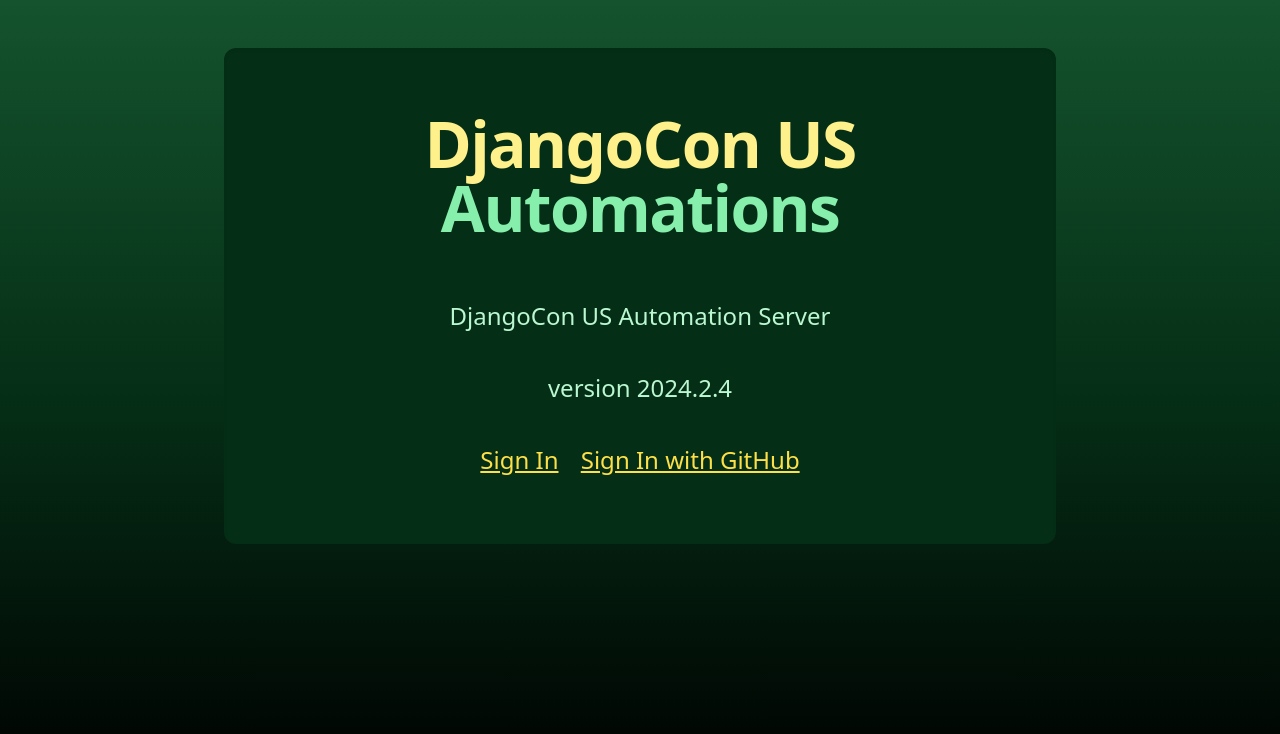
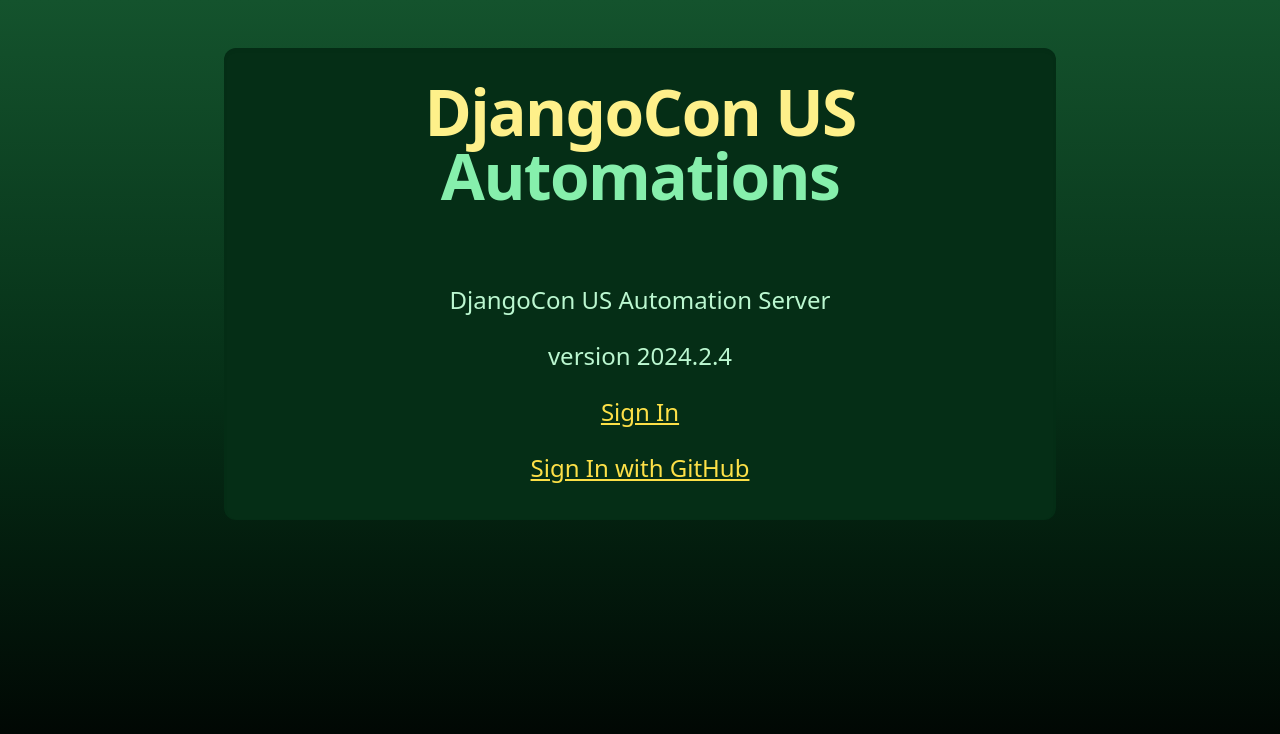
Before and after one commit to djangocon/djangoconus-automation, a Django app: page / in a window 1280 px wide. Shown: the top 734 px of the page. Run offline with Django 4.2, Linux system fonts and the light colour scheme; some libraries are stand-ins or nearby versions.

Commit message:
:tractor: Updates homepage

```diff
--- a/templates/homepage.html
+++ b/templates/homepage.html
@@ -1,19 +1,17 @@
 {% extends "base.html" %}
 
 {% block content %}
-    <div class="relative p-16 max-w-full text-center text-green-200 rounded-xl shadow-inner bg-green-950 prose prose-2xl lg:content-auto">
+    <div class="flex relative flex-col gap-4 p-8 max-w-full text-center text-green-200 rounded-xl shadow-inner bg-green-950 prose prose-2xl lg:content-auto">
         <h1 class="sm:tracking-tight">
             <span class="text-yellow-200">DjangoCon US</span> <span class="text-green-300">Automations</span>
         </h1>
-        <p>DjangoCon US Automation Server</p>
-        <p>version {{ app_version }}</p>
-        <div>
-            {% if user.is_authenticated %}
-                <span><a class="p-2 text-yellow-300" href="{% url 'account_logout' %}">Sign Out</a></span>
-            {% else %}
-                <span><a class="p-2 text-yellow-300" href="{% url 'account_login' %}">Sign In</a></span>
-                <span><a class="p-2 text-yellow-300" href="{% url 'github_login' %}">Sign In with GitHub</a></span>
-            {% endif %}
-        </div>
+        <div>DjangoCon US Automation Server</div>
+        <div>version {{ app_version }}</div>
+        {% if user.is_authenticated %}
+            <div><a class="p-2 text-yellow-300" href="{% url 'account_logout' %}">Sign Out</a></div>
+        {% else %}
+            <div><a class="p-2 text-yellow-300" href="{% url 'account_login' %}">Sign In</a></div>
+            <div><a class="p-2 text-yellow-300" href="{% url 'github_login' %}">Sign In with GitHub</a></div>
+        {% endif %}
     </div>
 {% endblock content %}
```
